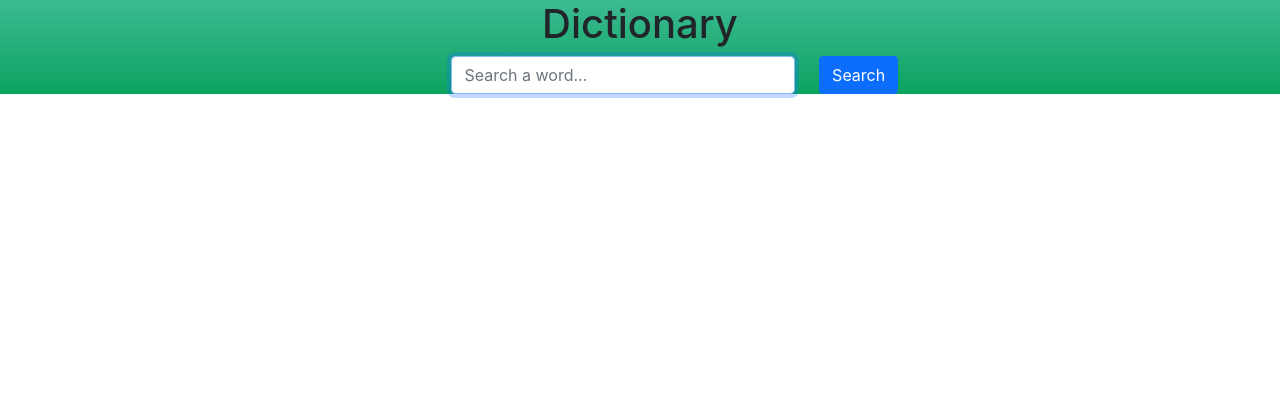
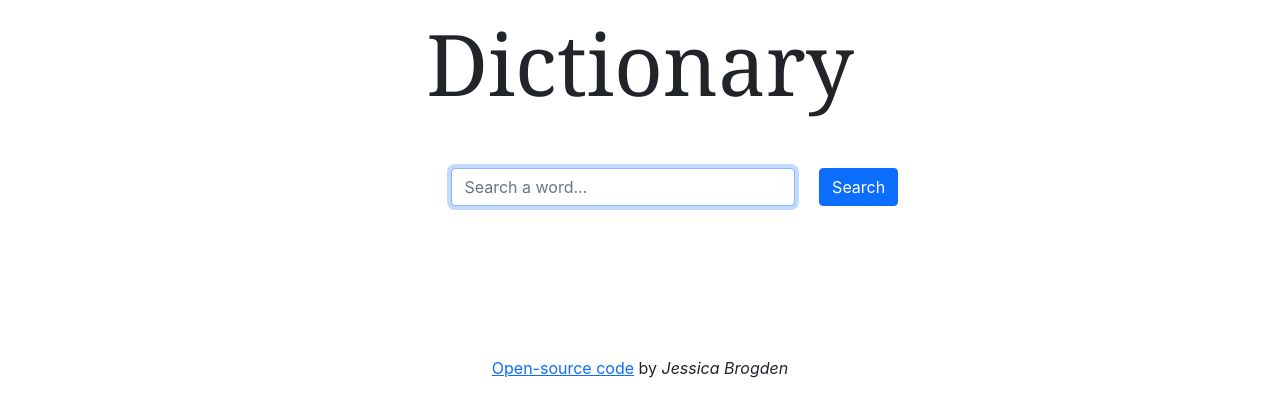
Before and after one commit to jessicab26/react-dictionary, a React (Create React App) app: page / in a window 1280 px wide. Shown: the top 416 px of the page. Built offline with nearby package versions, Linux system fonts and the light colour scheme.

Commit message:
styled css for entire page/added open-source link to github at bottom of app.js file

```diff
--- a/src/App.css
+++ b/src/App.css
@@ -1,4 +1,17 @@
-.App {
-  background: linear-gradient(to top, #0ba360 0%, #3cba92 100%);
+.App header {
+  font-size: 85px;
   text-align: center;
+  padding-bottom: 40px;
+  font-family: Georgia, "Times New Roman", Times, serif;
 }
+
+form {
+  display: flex;
+  justify-content: center;
+  margin-bottom: 45px;
+}
+
+footer {
+  text-align: center;
+  margin-top: 150px;
+}
--- a/src/App.js
+++ b/src/App.js
@@ -5,12 +5,16 @@ import "./App.css";
 function App() {
   return (
     <div className="App">
-      <header>
-        <h1>Dictionary</h1>
-      </header>
       <div className="container">
+        <header>Dictionary</header>
         <Search />
       </div>
+      <footer>
+        <a href="https://github.com/jessicab26/react-dictionary">
+          Open-source code
+        </a>{" "}
+        by <em>Jessica Brogden</em>
+      </footer>
     </div>
   );
 }
--- a/src/Definition.css
+++ b/src/Definition.css
@@ -0,0 +1,33 @@
+.headword {
+  font-size: 55px;
+  display: inline-block;
+  color: black;
+  margin-right: 10px;
+}
+.headword::first-letter {
+  text-transform: capitalize;
+}
+
+.label {
+  opacity: 0.6;
+  color: black;
+  font-size: 20px;
+}
+
+.meanings {
+  font-size: 25px;
+  font-weight: 500;
+  color: black;
+}
+
+h5 {
+  font-size: 20px;
+  margin-bottom: 25px;
+  color: black;
+}
+
+li {
+  list-style: 1.5;
+  font-size: 20px;
+  color: black;
+}
--- a/src/Definition.js
+++ b/src/Definition.js
@@ -7,12 +7,13 @@ export default function Definition(props) {
   if (props.results) {
     return (
       <div className="Definition">
-        <span>{props.results.headword}</span> <span>{props.results.label}</span>
+        <span className="headword">{props.results.headword}</span>{" "}
+        <span className="label">{props.results.label}</span>
         <div>
           <h5>\ {props.results.pronunciation}\</h5>
         </div>
-        <div>
-          Definition of <em>{props.results.headword}</em>
+        <div className="meanings">
+          Definition(s) of <em>{props.results.headword}</em>
         </div>
         <ol>
           <li>{props.results.definitionOne}</li>
--- a/src/Search.js
+++ b/src/Search.js
@@ -34,7 +34,7 @@ export default function Search(props) {
 
   return (
     <div className="Search">
-      <form className="d-flex justify-content-center" onSubmit={handleSubmit}>
+      <form onSubmit={handleSubmit}>
         <div className="row">
           <div className="col-11">
             <input
```
